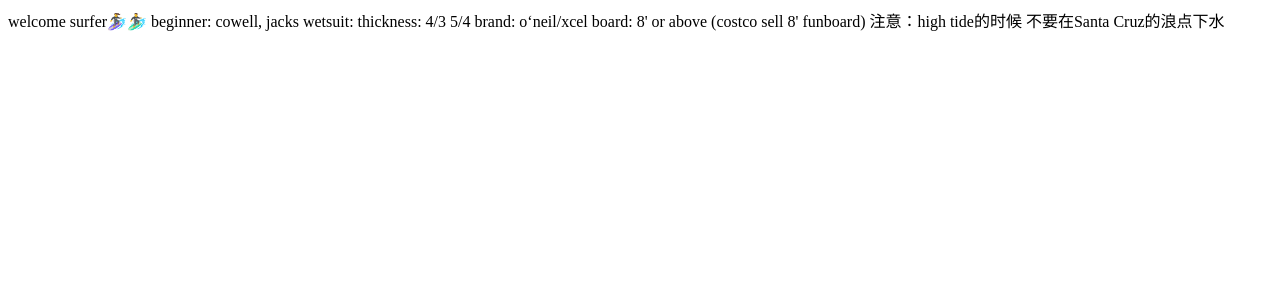
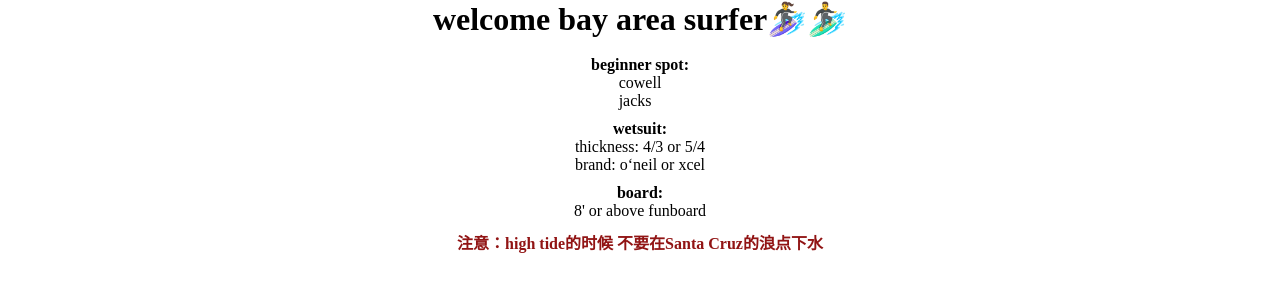
Before and after one commit to bayareasurfing/surfer, a plain HTML site: page index.html in a window 1280 px wide. Drawn offline with Linux system fonts and the light colour scheme.

Commit message:
style(html): basic css

```diff
--- a/index.html
+++ b/index.html
@@ -1,21 +1,62 @@
 <!DOCTYPE html>
 <html lang="en">
-<head>
-  <meta charset="UTF-8">
-  <meta http-equiv="X-UA-Compatible" content="IE=edge">
-  <meta name="viewport" content="width=device-width, initial-scale=1.0">
-  <title>Document</title>
-</head>
-<body>
-  welcome surfer🏄‍♀️🏄‍♂️
-
-  beginner: cowell, jacks
-  wetsuit:
-    thickness: 4/3 5/4
-    brand: o‘neil/xcel
-  board: 8' or above (costco sell 8' funboard)
-
-  注意：high tide的时候 不要在Santa Cruz的浪点下水
-
-</body>
+  <head>
+    <meta charset="UTF-8" />
+    <meta http-equiv="X-UA-Compatible" content="IE=edge" />
+    <meta name="viewport" content="width=device-width, initial-scale=1.0" />
+    <title>Document</title>
+  </head>
+  <style>
+    * {
+      box-sizing: border-box;
+      padding: 0px;
+      margin: 0px;
+    }
+    ul {
+      list-style-type: none;
+    }
+    .margin-bottom {
+      margin-bottom: 10px;
+    }
+    .flex {
+      display: flex;
+    }
+    .flex-center {
+      justify-content: center;
+      align-items: center;
+    }
+    .flex-column {
+      flex-direction: column;
+    }
+    .root {
+      margin: auto;
+      width: 100%;
+    }
+  </style>
+  <body>
+    <div class="root flex flex-center flex-column">
+      <h1>welcome bay area surfer🏄‍♀️🏄‍♂️</h1>
+      <br />
+        <div class="margin-bottom flex flex-center flex-column">
+          <h4>beginner spot:</h4>
+          <ul>
+            <li>cowell</li>
+            <li>jacks</li>
+          </ul>
+        </div>
+        <div class="margin-bottom flex flex-center flex-column">
+          <h4>wetsuit:</h4>
+          <ul>
+            <li>thickness: 4/3 or 5/4</li>
+            <li>brand: o‘neil or xcel</li>
+          </ul>
+        </div>
+        <div class="margin-bottom flex flex-center flex-column">
+          <h4>board:</h4>
+          <ul><li>8' or above funboard</li></ul>
+          </ul>
+        </div>
+      <b style="color: rgb(145, 20, 20);">注意：high tide的时候 不要在Santa Cruz的浪点下水</b>
+    </div>
+  </body>
 </html>
```
